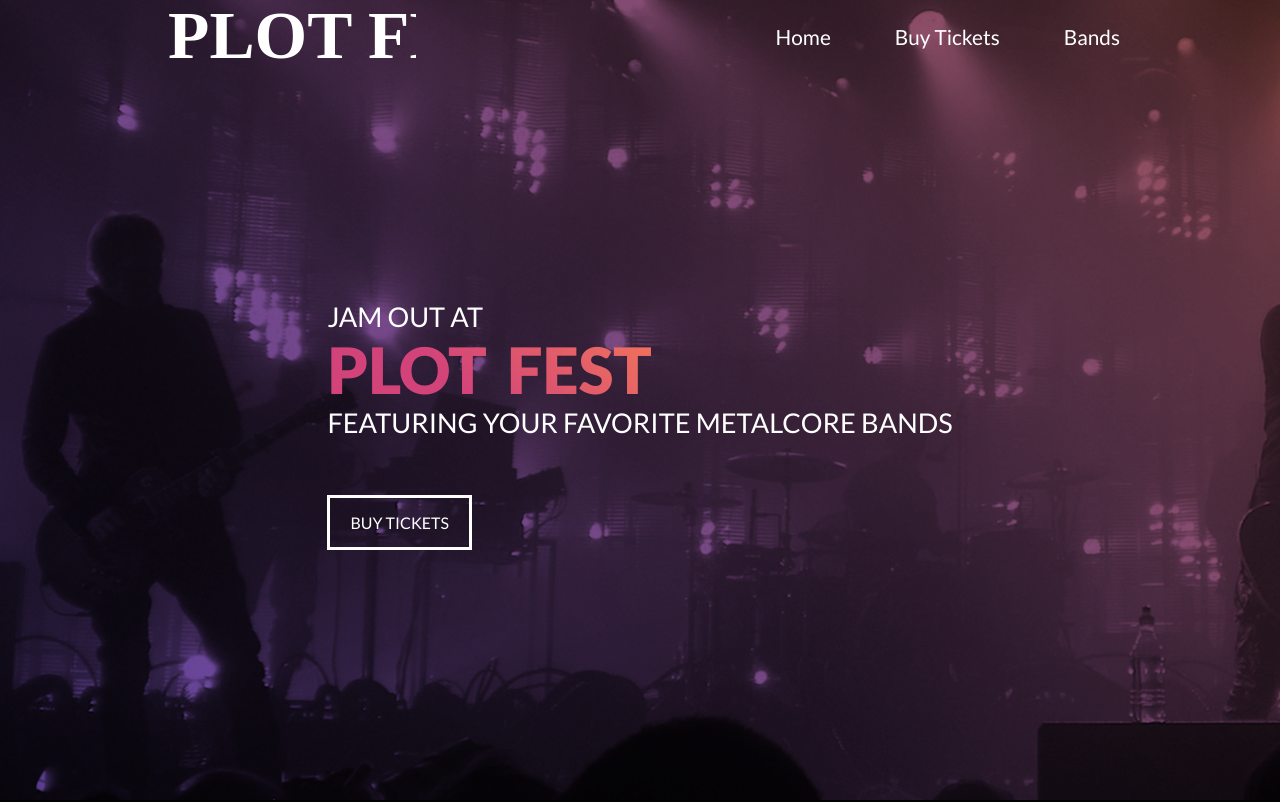
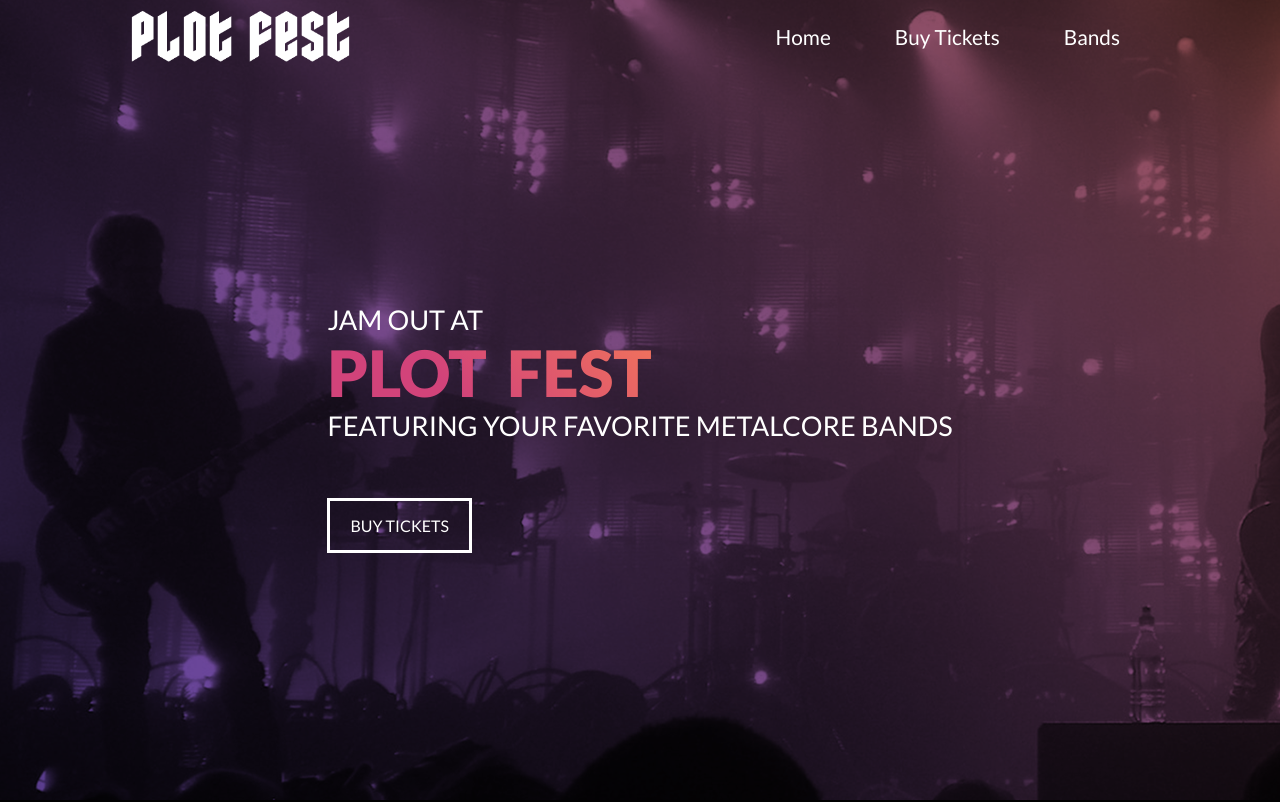
Before and after one commit to P-Corn/music-festival, a plain HTML site: page index.html in a window 1280 px wide. Shown: the top 802 px of the page. Drawn offline with Linux system fonts and the light colour scheme; some packages are replaced by stand-ins of ours.

Commit message:
made the logo a png instead of svg

```diff
--- a/css/style.css
+++ b/css/style.css
@@ -65,9 +65,13 @@ a:hover {
 
     .nav-logo {
         /* height: 100px; */
-        width: 200px;
+        max-width: 200px;
         display: flex;
         align-items: center;
+    }
+
+    .nav-logo img {
+        max-width: 200px;
     }
 
     .nav-links {
@@ -144,7 +148,11 @@ a:hover {
     }
 
     .nav-logo {
-        width: 500px;
+        max-width: 225px;
+    }
+
+    .nav-logo img {
+        max-width: 225px;
     }
 
     .nav-links {
--- a/index.html
+++ b/index.html
@@ -17,7 +17,7 @@
     <header id="header" class="landing-header">
       <nav>
         <div class="nav-logo">
-          <img src="./assets/logo.svg" alt="logo">
+          <img src="./assets/logo-pic.png" alt="logo">
         </div>
         <ul class="nav-links">
           <li>
```
Also changed, not shown: assets/SVG/Asset 2.svg (added), assets/logo-pic.png (added).
